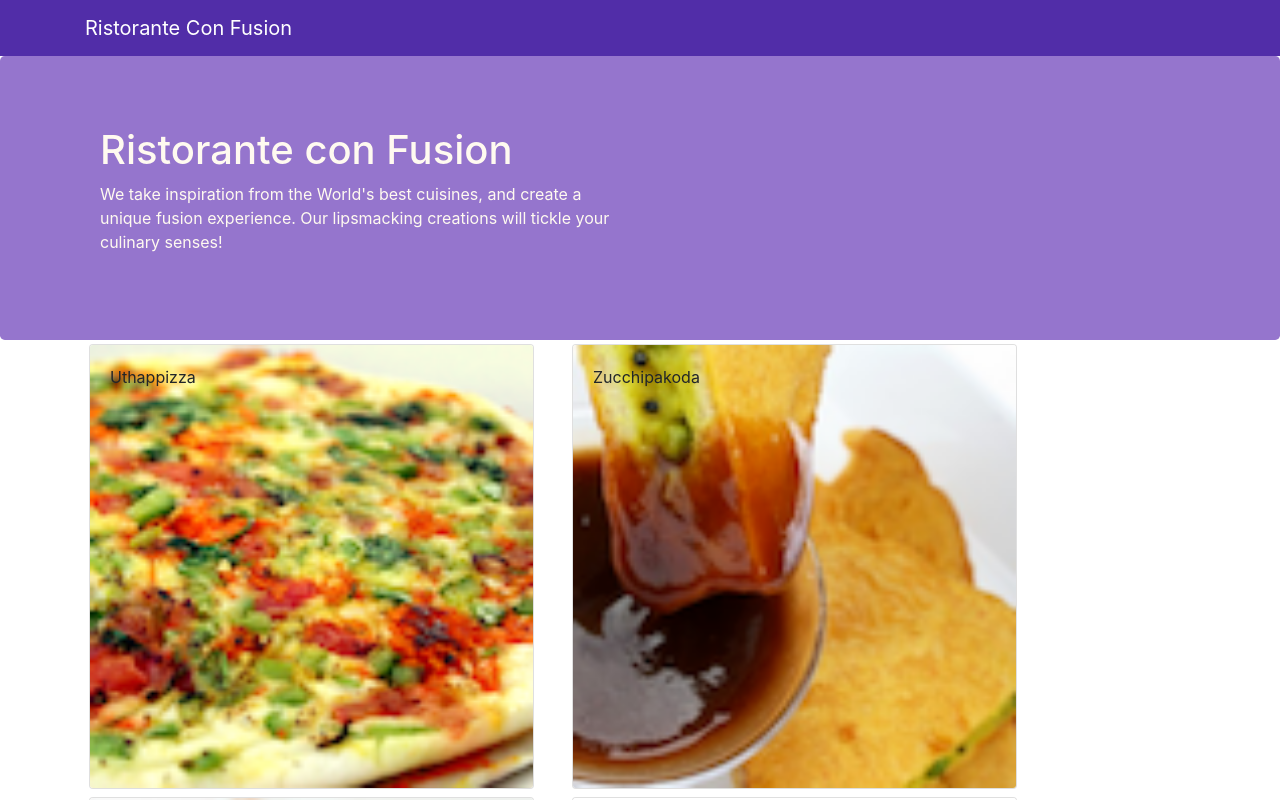
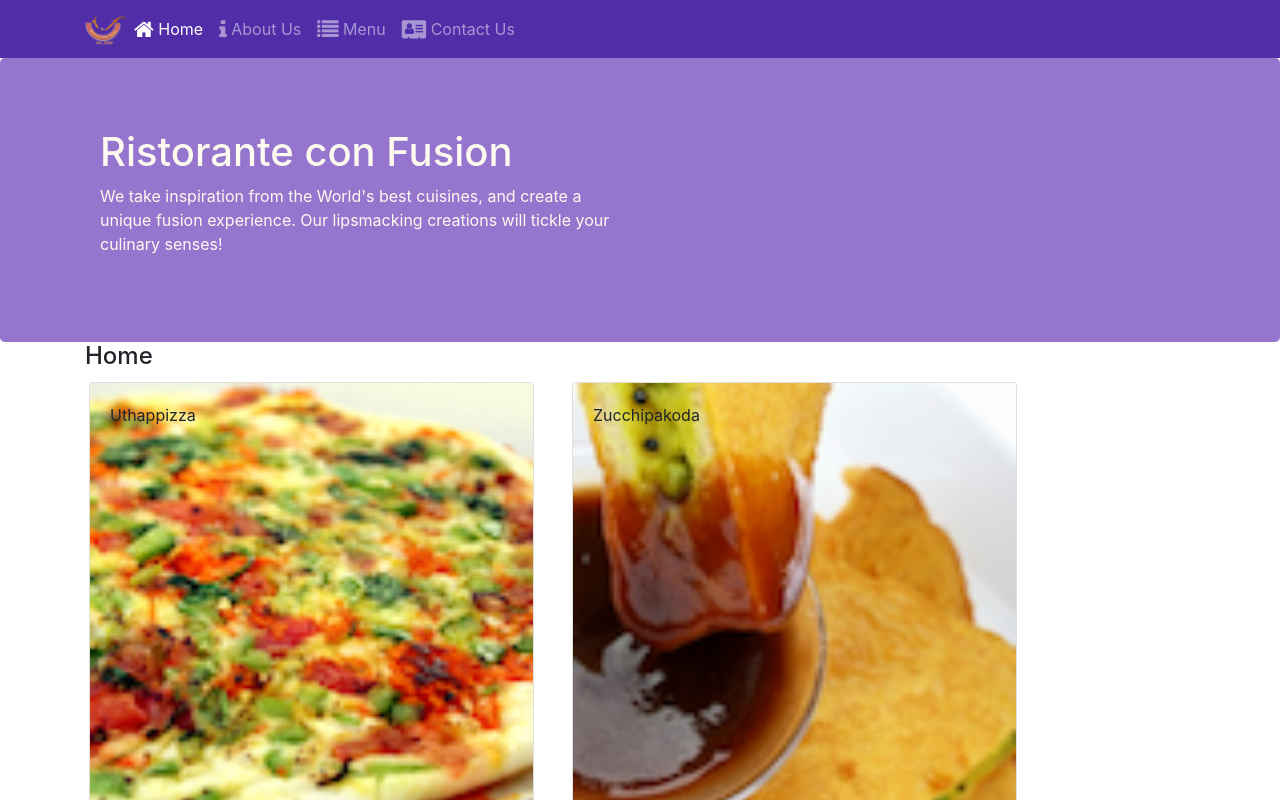
Before and after one commit to renard404/CourseraReact, a React (Create React App) app: page /home in a window 1280 px wide. Shown: the top 800 px of the page. Built offline with nearby package versions, Linux system fonts and the light colour scheme.

Commit message:
Aded React Router for navigation.

```diff
--- a/src/App.js
+++ b/src/App.js
@@ -1,14 +1,17 @@
 import React, { Component } from 'react';
 import Main from "./components/MainComponent";
 import './App.css';
+import { BrowserRouter } from "react-router-dom";
 
 class App extends Component {
 
   render() {
     return (
-      <div className="App">
-        <Main />
-      </div>
+      <BrowserRouter>
+        <div className="App">
+          <Main />
+        </div>
+      </BrowserRouter>
     );
   }
 }
--- a/src/components/FooterComponent.js
+++ b/src/components/FooterComponent.js
@@ -1,17 +1,18 @@
 import React from 'react';
+import { Link } from "react-router-dom";
 
 function Footer(props) {
-    return(
+    return (
         <div className="footer">
             <div className="container">
                 <div className="row justify-content-center">
                     <div className="col-4 offset-1 col-sm-2">
                         <h5>Links</h5>
                         <ul className="list-unstyled">
-                        <li><a href="#">Home</a></li>
-                        <li><a href="#">About</a></li>
-                        <li><a href="#">Menu</a></li>
-                        <li><a href="contactus.html">Contact</a></li>
+                            <li><Link to='/home'>Home</Link></li>
+                            <li><Link to='/aboutus'>About Us</Link></li>
+                            <li><Link to='/menu'>Menu</Link></li>
+                            <li><Link to='/contactus'>Contact Us</Link></li>
                         </ul>
                     </div>
                     <div className="col-7 col-sm-5">
--- a/src/components/HeaderComponent.js
+++ b/src/components/HeaderComponent.js
@@ -1,13 +1,46 @@
 import React, { Component } from 'react';
-import { Navbar, NavbarBrand, Jumbotron } from 'reactstrap';
+import { Nav, Navbar, NavbarBrand, NavbarToggler, Collapse, NavItem, Jumbotron } from 'reactstrap';
+import { NavLink } from 'react-router-dom';
 
 class Header extends Component {
+    constructor(props) {
+        super(props);
+
+        this.toggleNav = this.toggleNav.bind(this);
+        this.state = {
+          isNavOpen: false
+        };
+      }
+
+      toggleNav() {
+        this.setState({
+          isNavOpen: !this.state.isNavOpen
+        });
+      }
+
     render() {
         return(
-    <React.Fragment>
-      <Navbar dark>
+            <div>
+                <Navbar dark expand="md">
                     <div className="container">
-            <NavbarBrand href="/">Ristorante Con Fusion</NavbarBrand>
+                        <NavbarToggler onClick={this.toggleNav} />
+                        <NavbarBrand className="mr-auto" href="/"><img src='assets/images/logo.png' height="30" width="41" alt='Ristorante Con Fusion' /></NavbarBrand>
+                        <Collapse isOpen={this.state.isNavOpen} navbar>
+                            <Nav navbar>
+                            <NavItem>
+                                <NavLink className="nav-link"  to='/home'><span className="fa fa-home fa-lg"></span> Home</NavLink>
+                            </NavItem>
+                            <NavItem>
+                                <NavLink className="nav-link" to='/aboutus'><span className="fa fa-info fa-lg"></span> About Us</NavLink>
+                            </NavItem>
+                            <NavItem>
+                                <NavLink className="nav-link"  to='/menu'><span className="fa fa-list fa-lg"></span> Menu</NavLink>
+                            </NavItem>
+                            <NavItem>
+                                <NavLink className="nav-link" to='/contactus'><span className="fa fa-address-card fa-lg"></span> Contact Us</NavLink>
+                            </NavItem>
+                            </Nav>
+                        </Collapse>
                     </div>
                 </Navbar>
                 <Jumbotron>
@@ -20,7 +53,7 @@
                         </div>
                     </div>
                 </Jumbotron>
-    </React.Fragment>
+            </div>
         );
     }
 }
--- /dev/null
+++ b/src/components/HomeComponent.js
@@ -0,0 +1,11 @@
+import React from 'react';
+
+function Home(props) {
+    return(
+      <div className="container">
+        <h4>Home</h4>
+      </div>
+    );
+}
+
+export default Home;
--- a/src/components/MainComponent.js
+++ b/src/components/MainComponent.js
@@ -4,7 +4,9 @@
 import DishDetail from './DishdetailComponent';
 import Header from "./HeaderComponent";
 import Footer from "./FooterComponent";
+import Home from "./HomeComponent";
 import { DISHES } from '../shared/dishes';
+import { Switch, Route, Redirect } from "react-router-dom";
 
 class Main extends Component {
 
@@ -27,6 +29,11 @@
         return (
             <div>
                 <Header />
+                <Switch>
+                    <Route path="/home" component={Home} />
+                    <Route exact path="/menu" component={() => <Menu dishes={this.state.dishes} />} />
+                    <Redirect to="/home" />
+                </Switch>
                 <Menu dishes={this.state.dishes} onClick={(dishId) => this.onDishSelect(dishId)} />
                 <DishDetail dish={this.state.dishes.filter((dish) => dish.id === this.state.selectedDish)[0]} />
                 <Footer />
```
Lines whose indentation alone changed are shown as unchanged.
